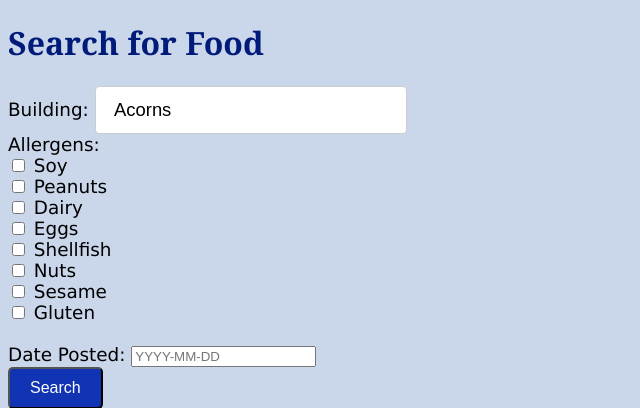
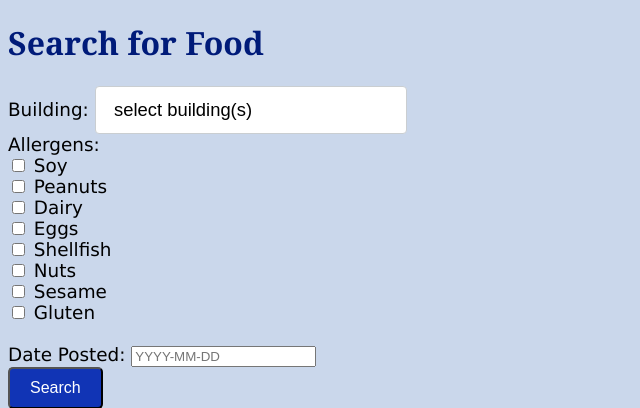
Before and after one commit to kaybr24/free-food-alert, a Flask app: page /search/ in a window 1280 px wide. Shown: the part 88-496 px from the top of the page, without its empty margins (0-640 px from the left). Run offline with Flask 3, Linux system fonts and the light colour scheme.

```diff
--- a/templates/search_form.html
+++ b/templates/search_form.html
@@ -26,6 +26,7 @@
         <div class="location-menu">
         <label for="building_dropdown">Building:</label>
         <select id = building name="building" >
+            <option value="" disabled selected hidden>select building(s)</option>
             {% for l in locations %}
             <option value="{{ l }}">{{ l }}</option>
             {% endfor %}
```
